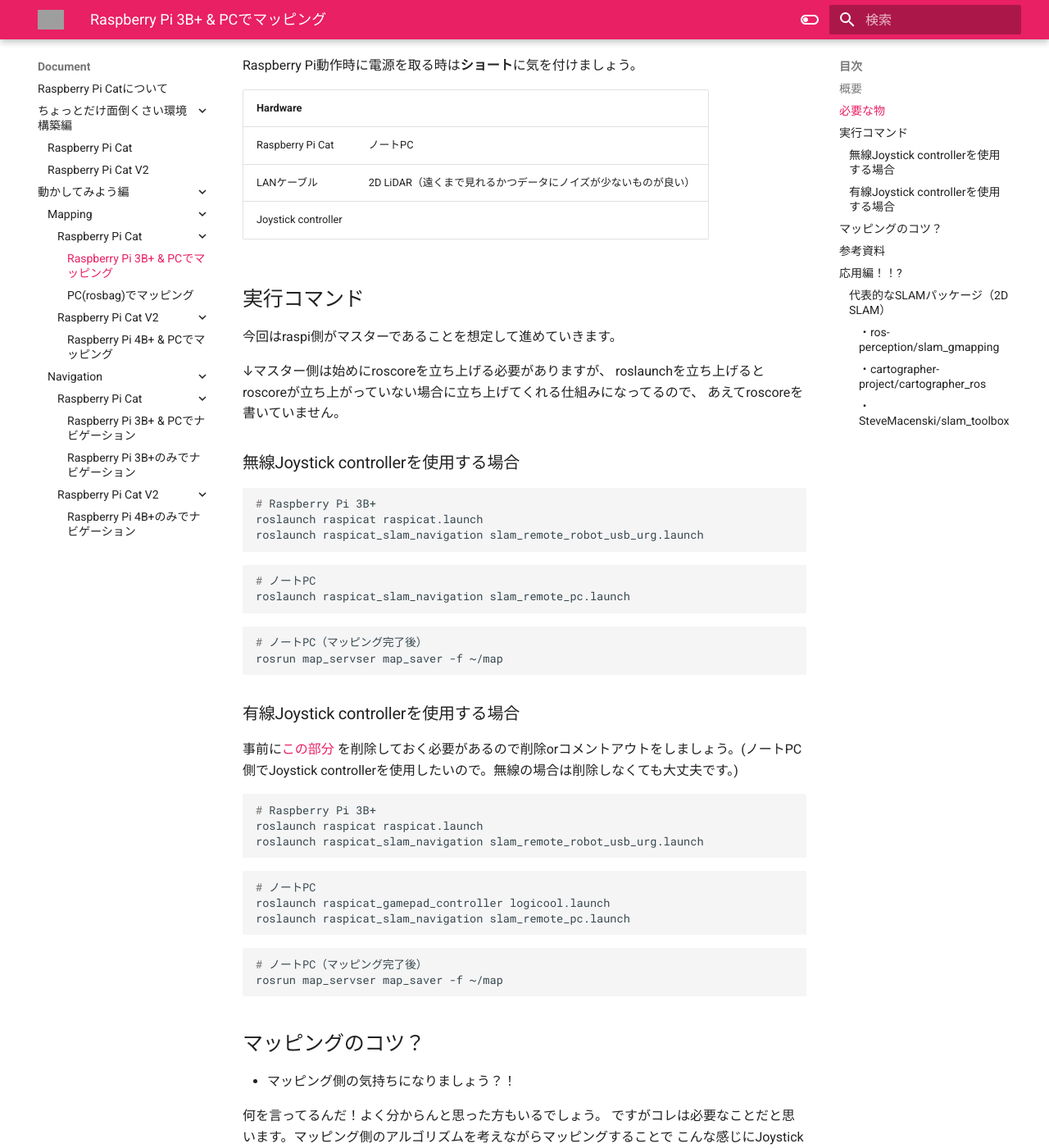
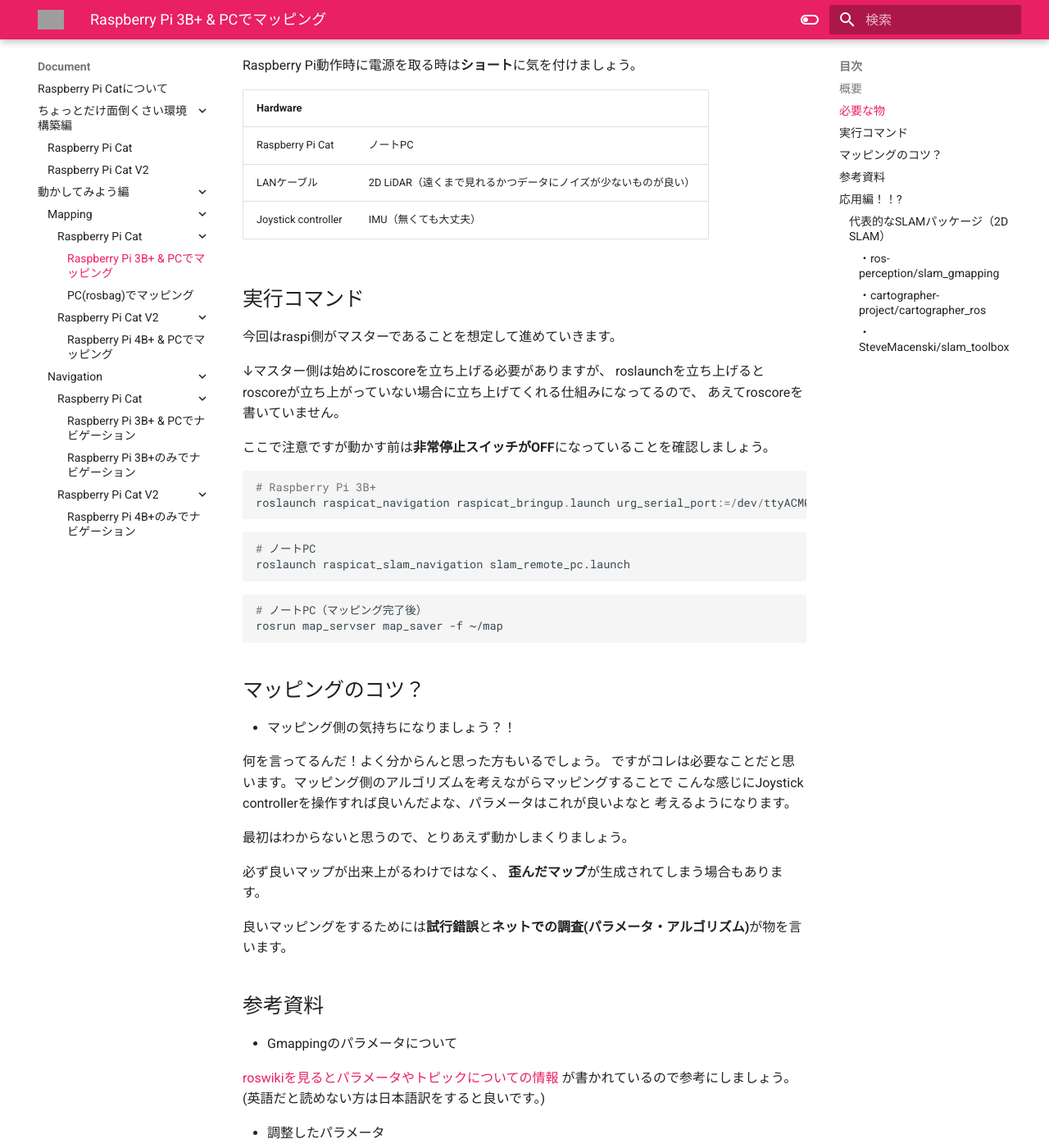
Before and after one commit to CIT-Autonomous-Robot-Lab/raspicat_documentation, an MkDocs documentation site: the page built from docs/document/lets_move/mapping/Raspberry Pi Cat/raspi3_pc_mapping.md, in a window 1280 px wide and 1400 px high, scrolled down 411 px. Shown: the whole window at 82% size. Built offline with MkDocs 1.6.1 and Material for MkDocs 9.7.7, drawn with Linux system fonts in a browser that asks for light colours; grey boxes are pictures that could not be loaded.

Commit message:
Update/rasou3 pc navigation md (#7)
* Fix

* Update raspi3_pc_navigation.md

````diff
--- a/docs/document/lets_move/mapping/Raspberry Pi Cat/raspi3_pc_mapping.md
+++ b/docs/document/lets_move/mapping/Raspberry Pi Cat/raspi3_pc_mapping.md
@@ -15,7 +15,7 @@
 | ------------------- | ---------------- |
 | Raspberry Pi Cat    | ノートPC         |
 | LANケーブル         | 2D LiDAR（遠くまで見れるかつデータにノイズが少ないものが良い）         |
-| Joystick controller |                  |
+| Joystick controller | IMU（無くても大丈夫）                 |
 
 ## 実行コマンド
 
@@ -25,38 +25,15 @@
 roslaunchを立ち上げるとroscoreが立ち上がっていない場合に立ち上げてくれる仕組みになってるので、
 あえてroscoreを書いていません。
 
-### 無線Joystick controllerを使用する場合
+ここで注意ですが動かす前は**非常停止スイッチがOFF**になっていることを確認しましょう。
 
 ```
 # Raspberry Pi 3B+
-roslaunch raspicat raspicat.launch
-roslaunch raspicat_slam_navigation slam_remote_robot_usb_urg.launch
+roslaunch raspicat_navigation raspicat_bringup.launch urg_serial_port:=/dev/ttyACM0 urg_ether:=false urg_usb:=true
 ```
 
 ```
 # ノートPC
-roslaunch raspicat_slam_navigation slam_remote_pc.launch
-```
-
-```
-# ノートPC（マッピング完了後）
-rosrun map_servser map_saver -f ~/map
-```
-
-### 有線Joystick controllerを使用する場合
-
-事前に[この部分](https://github.com/CIT-Autonomous-Robot-Lab/raspicat_slam/blob/bb49278db7d7af30aa1d046f30093304857f4813/launch/slam_remote_robot_usb_urg.launch#L6-L9)
-を削除しておく必要があるので削除orコメントアウトをしましょう。(ノートPC側でJoystick controllerを使用したいので。無線の場合は削除しなくても大丈夫です。)
-
-```
-# Raspberry Pi 3B+
-roslaunch raspicat raspicat.launch
-roslaunch raspicat_slam_navigation slam_remote_robot_usb_urg.launch
-```
-
-```
-# ノートPC
-roslaunch raspicat_gamepad_controller logicool.launch
 roslaunch raspicat_slam_navigation slam_remote_pc.launch
 ```
 
````
Also changed, not shown: docs/document/environment/Raspberry Pi Cat/environment.md (+1 -1 lines), docs/document/lets_move/navigation/Raspberry Pi Cat/raspi3_pc_navigation.md (+91 -0 lines).
